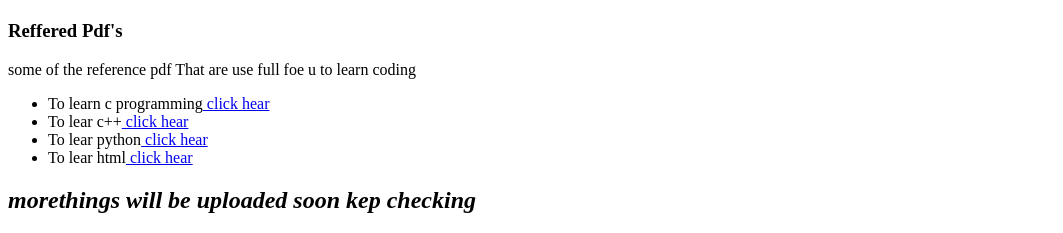
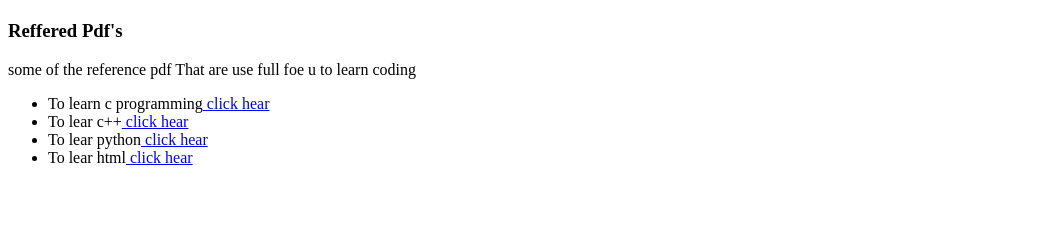
Before and after one commit to gireeshbhat100/cvv, a plain HTML site: page index.html in a window 1280 px wide. Shown: the part 2299-2532 px from the top of the page, without its empty margins (0-1063 px from the left). After the commit the page ends 2486 px from the top, so only its background shows below. Drawn offline with Linux system fonts and the light colour scheme.

Commit message:
updated file
aaaa

```diff
--- a/index.html
+++ b/index.html
@@ -75,7 +75,7 @@
     </ul>
 
 <p>
-<h2><em>morethings will be uploaded soon kep checking</em></h2>
+<h2><em></em></h2>
 
 
 
```
